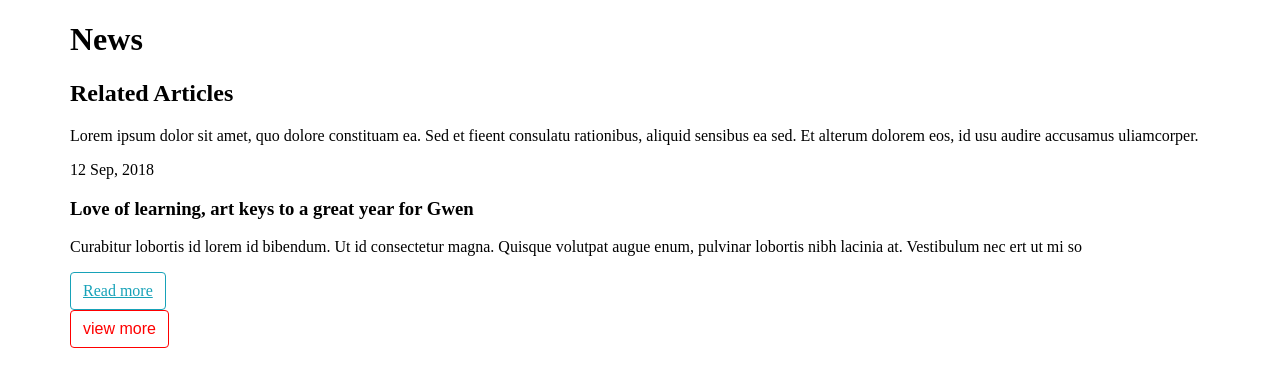
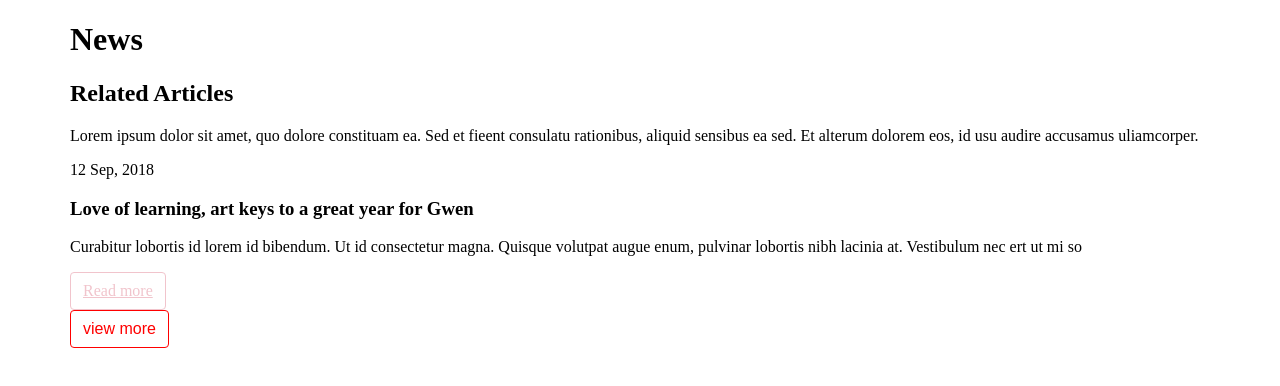
Before and after one commit to nhuthuynh/react-news, a React (Create React App) app: page / in a window 1280 px wide. Shown: the top 386 px of the page. Built offline with nearby package versions, Linux system fonts and the light colour scheme.

Commit message:
add colors, and custom color

```diff
--- a/src/styles/variables.scss
+++ b/src/styles/variables.scss
@@ -18,9 +18,38 @@ Consolas,
 "Courier New",
 monospace !default;
 $font-family-base: $font-family-sans-serif !default;
+$blue: #007bff !default;
+$indigo: #6610f2 !default;
+$purple: #6f42c1 !default;
+$pink: #e83e8c !default;
+$red: #dc3545 !default;
+$orange: #fd7e14 !default;
+$yellow: #ffc107 !default;
+$green: #28a745 !default;
+$teal: #20c997 !default;
+$cyan: #17a2b8 !default;
+$white: #fff !default;
+$gray-100: #f8f9fa !default;
+$gray-200: #e9ecef !default;
+$gray-300: #dee2e6 !default;
+$gray-400: #ced4da !default;
+$gray-500: #adb5bd !default;
+$gray-600: #6c757d !default;
+$gray-700: #495057 !default;
+$gray-800: #343a40 !default;
+$gray-900: #212529 !default;
+$black: #000 !default;
+
 $primary: #f00 !default;
 $secondary: #0f0 !default;
 $success: #00f !default;
+$warning: $yellow !default;
+$danger: $red !default;
+$light: $gray-100 !default;
+$dark: $gray-800 !default;
+$info: #f1c4cc;
+$theme-colors: () !default;
+$theme-colors: map-merge(("primary": $primary, "secondary": $secondary, "success": $success, "info": $info, "warning": $warning, "danger": $danger, "light": $light, "dark": $dark, "white": $white), $theme-colors);
 
 @import '~bootstrap/scss/functions';
 @import '~bootstrap/scss/variables';
```
